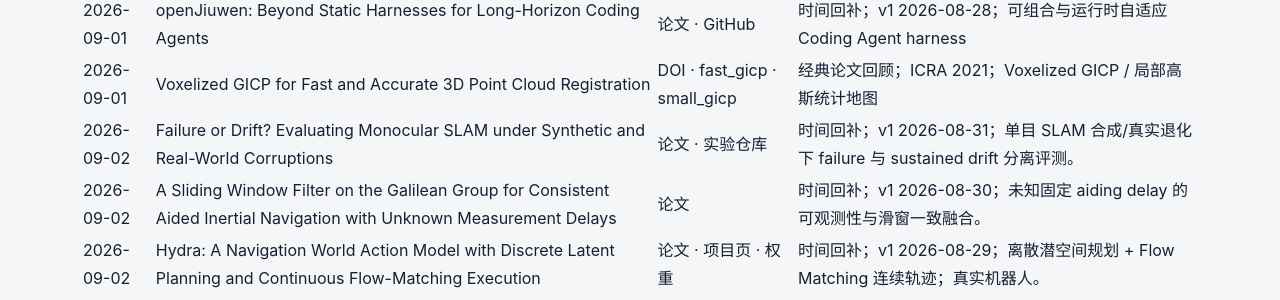
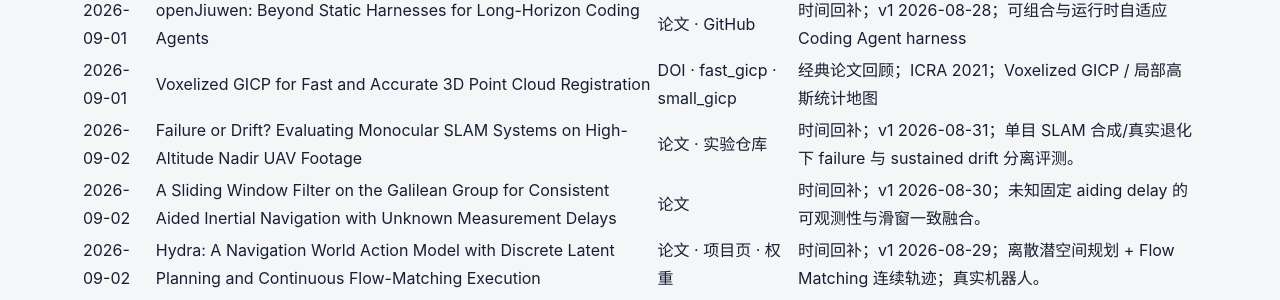
Before and after one commit to helywin/daily, a Jekyll site: the page built from robotics-brief-covered-items.md, in a window 1280 px wide and 900 px high, scrolled down 31217 px. Shown: the part 140-440 px from the top of the window. Built offline with Jekyll 4.4.1, drawn with Linux system fonts in a browser that asks for light colours; our own code applies the rules of GitHub Pages for plain Markdown files.

```diff
--- a/robotics-brief-covered-items.md
+++ b/robotics-brief-covered-items.md
@@ -585,7 +585,7 @@
 | 2026-09-01 | LoopArena: Benchmarking Models as Runtime Controllers for Loop Engineering | [论文](https://arxiv.org/abs/2608.28281) · [代码](https://github.com/AMAP-ML/LoopArena) | 时间回补；v1 2026-08-28；固定 Worker、评测长期 Coding Agent Controller |
 | 2026-09-01 | openJiuwen: Beyond Static Harnesses for Long-Horizon Coding Agents | [论文](https://arxiv.org/abs/2608.27969) · [GitHub](https://github.com/openJiuwen-ai) | 时间回补；v1 2026-08-28；可组合与运行时自适应 Coding Agent harness |
 | 2026-09-01 | Voxelized GICP for Fast and Accurate 3D Point Cloud Registration | [DOI](https://doi.org/10.1109/ICRA48506.2021.9560835) · [fast_gicp](https://github.com/koide3/fast_gicp) · [small_gicp](https://github.com/koide3/small_gicp) | 经典论文回顾；ICRA 2021；Voxelized GICP / 局部高斯统计地图 |
-| 2026-09-02 | Failure or Drift? Evaluating Monocular SLAM under Synthetic and Real-World Corruptions | [论文](https://arxiv.org/abs/2608.30690) · [实验仓库](https://github.com/abhaythomas/master_thesis_vslamlab_robustness) | 时间回补；v1 2026-08-31；单目 SLAM 合成/真实退化下 failure 与 sustained drift 分离评测。 |
+| 2026-09-02 | Failure or Drift? Evaluating Monocular SLAM Systems on High-Altitude Nadir UAV Footage | [论文](https://arxiv.org/abs/2608.30690) · [实验仓库](https://github.com/abhaythomas/master_thesis_vslamlab_robustness) | 时间回补；v1 2026-08-31；单目 SLAM 合成/真实退化下 failure 与 sustained drift 分离评测。 |
 | 2026-09-02 | A Sliding Window Filter on the Galilean Group for Consistent Aided Inertial Navigation with Unknown Measurement Delays | [论文](https://arxiv.org/abs/2608.29514) | 时间回补；v1 2026-08-30；未知固定 aiding delay 的可观测性与滑窗一致融合。 |
 | 2026-09-02 | Hydra: A Navigation World Action Model with Discrete Latent Planning and Continuous Flow-Matching Execution | [论文](https://arxiv.org/abs/2608.28995) · [项目页](https://robotixx.github.io/hydra/) · [权重](https://huggingface.co/mhnazeri/Hydra) | 时间回补；v1 2026-08-29；离散潜空间规划 + Flow Matching 连续轨迹；真实机器人。 |
 | 2026-09-02 | LARC: Lazy Adaptive Reachability Certification of Robot Manipulator Trajectories | [论文](https://arxiv.org/abs/2608.29767) | 时间回补；v1 2026-08-30；机械臂连续时间外部障碍 clearance 自适应可达性认证。 |
```
Also changed, not shown: other parts of robotics-brief-covered-items.md (+1 -1 lines).
